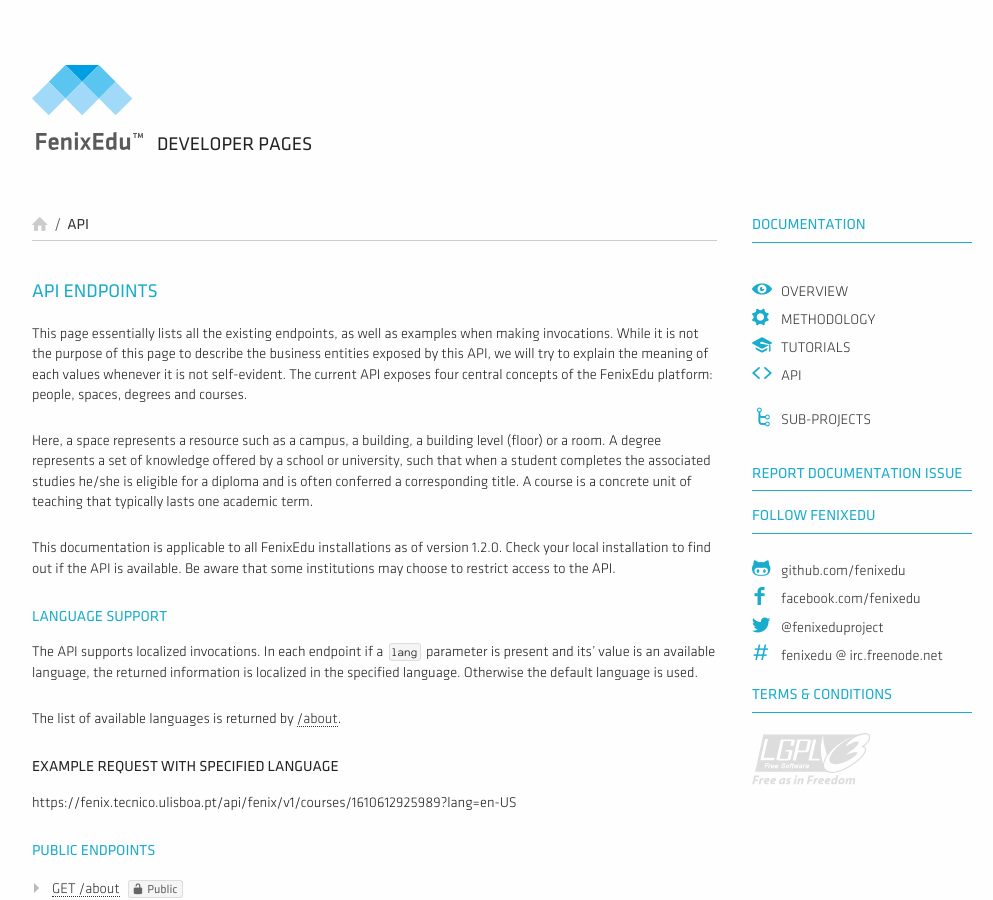
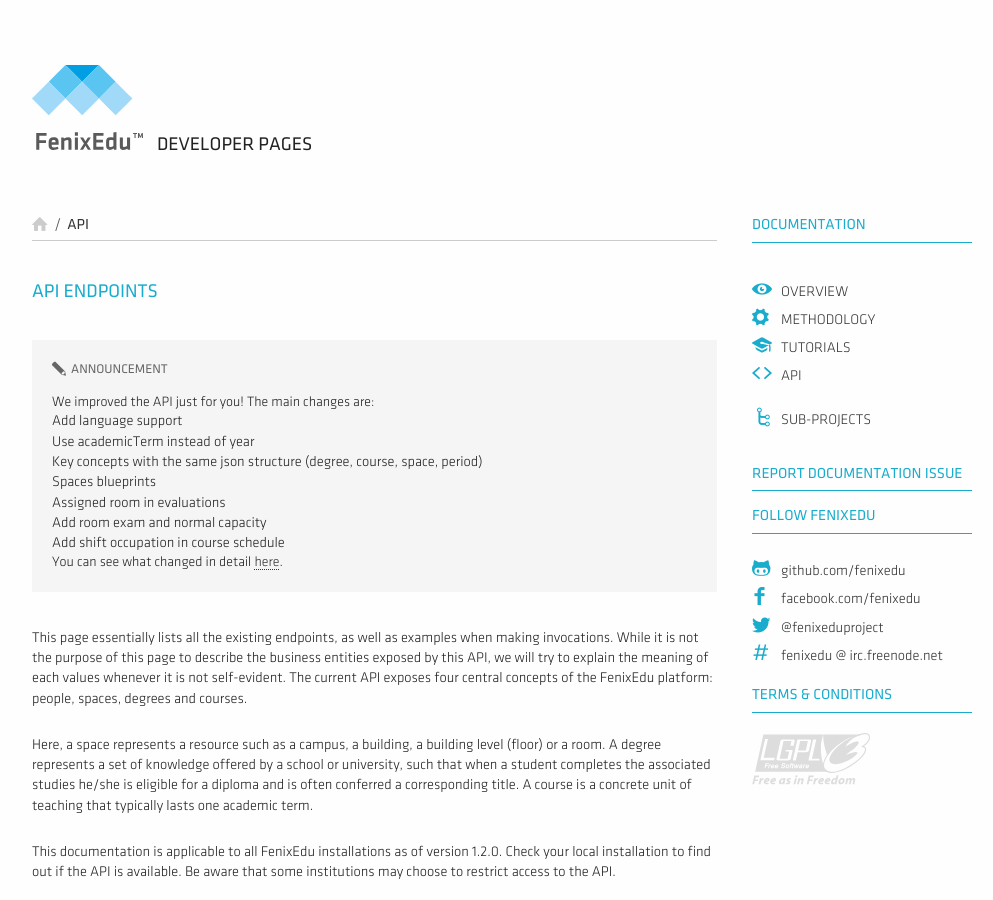
Before and after one commit to FenixEdu/fenixedu.github.io, a Jekyll site: the page built from dev/api/index.md, in a window 1280 px wide and 900 px high. Shown: the whole window, without its empty margins (128-1121 px from the left). Built offline with Jekyll 4.4.1, drawn with Linux system fonts in a browser that asks for light colours; nearby versions of some CDN libraries; Markdown is read by kramdown in place of the engine named in the settings.

Commit message:
Added announcement to API changes

```diff
--- a/dev/api/index.md
+++ b/dev/api/index.md
@@ -5,6 +5,18 @@ root: "../"
 ---
 
 ## API Endpoints
+
+> <span>Announcement</span>
+> We improved the API just for you! The main changes are:
+>   - Add language support
+>   - Use academicTerm instead of year
+>	- Key concepts with the same json structure (degree, course, space, period)
+>	- Spaces blueprints
+>	- Assigned room in evaluations
+>	- Add room exam and normal capacity
+>	- Add shift occupation in course schedule
+>
+> You can see what changed in detail <a href="https://github.com/FenixEdu/fenixedu.github.io/commit/8502b4485d617d24f5f5faa484dd7e581b943e18">here</a>.
 
 This page essentially lists all the existing endpoints, as well as examples
 when making invocations. While it is not the purpose of this page to describe
```
